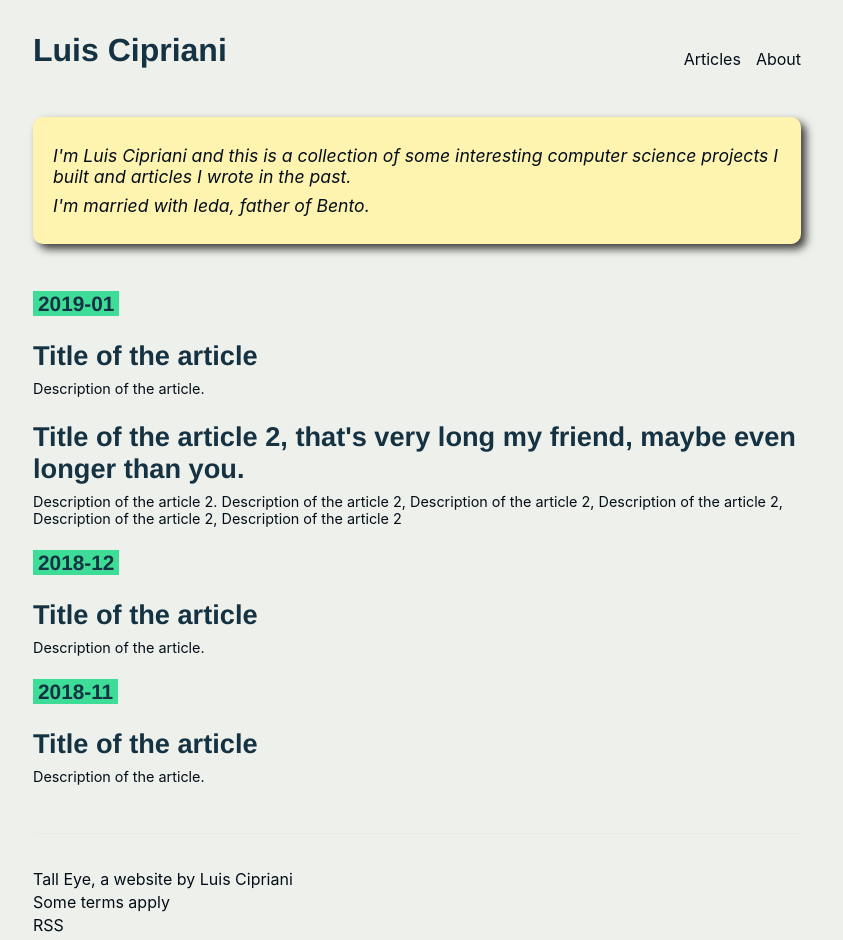
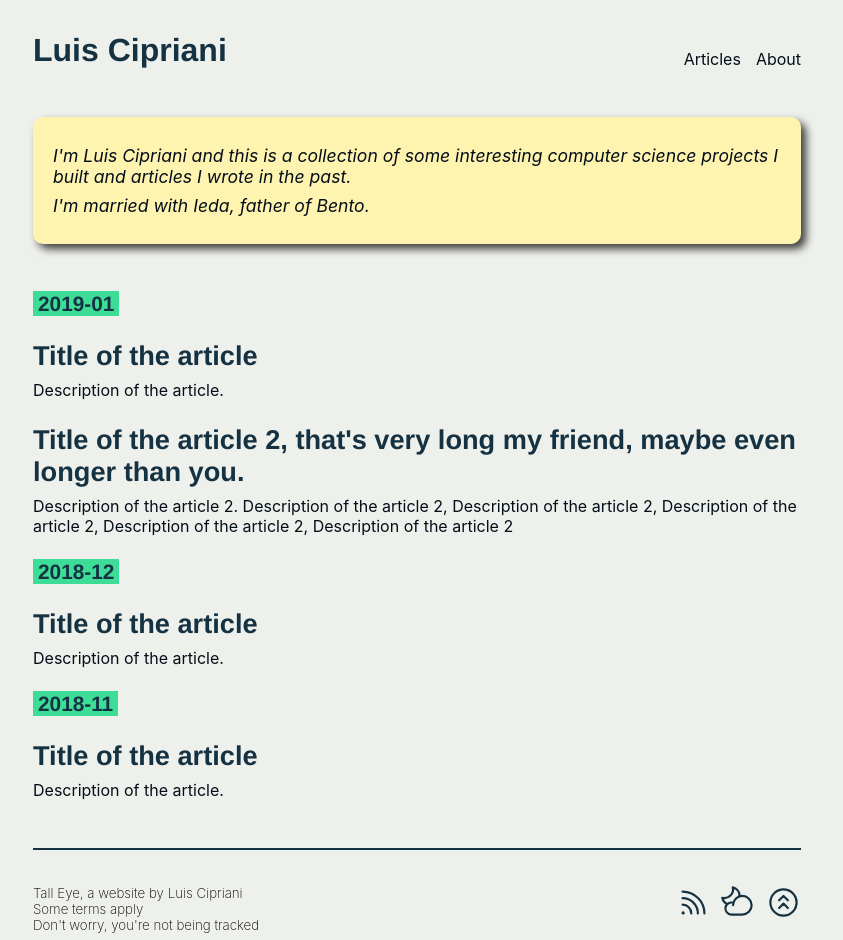
Before and after one commit to lfcipriani/www.talleye.com, a Next.js app: page / in a window 1280 px wide. Shown: the top 940 px of the page, without its empty margins (223-1066 px from the left). Built offline with nearby package versions, Linux system fonts and the light colour scheme.

Commit message:
improving layout of footer

```diff
--- a/components/siteFooter.js
+++ b/components/siteFooter.js
@@ -2,20 +2,152 @@ export default function SiteHeader() {
   return (
     <>
       <footer>
-        <p>Tall Eye, a website by Luis Cipriani</p>
-        <p>Some terms apply</p>
-        <p>RSS</p>
-        <p>Light/Dark theme</p>
+        <div className="footerLeft">
+          <p>
+            Tall Eye, a website by Luis Cipriani
+            <br />
+            Some terms apply
+            <br />
+            Don't worry, you're not being tracked
+          </p>
+        </div>
+
+        <div className="footerRight">
+          <p>
+            <svg
+              xmlns="http://www.w3.org/2000/svg"
+              width="35"
+              height="35"
+              viewBox="0 0 256 256"
+              className="svgIcon"
+            >
+              <rect width="256" height="256" fill="none"></rect>
+              <path
+                d="M48,144a64,64,0,0,1,64,64"
+                fill="none"
+                stroke="#284B63"
+                strokeLinecap="round"
+                strokeLinejoin="round"
+                strokeWidth="16"
+                className="stroke"
+              ></path>
+              <path
+                d="M48,96A112,112,0,0,1,160,208"
+                fill="none"
+                stroke="#284B63"
+                strokeLinecap="round"
+                strokeLinejoin="round"
+                strokeWidth="16"
+                className="stroke"
+              ></path>
+              <path
+                d="M48,48A160,160,0,0,1,208,208"
+                fill="none"
+                stroke="#284B63"
+                strokeLinecap="round"
+                strokeLinejoin="round"
+                strokeWidth="16"
+                className="stroke"
+              ></path>
+              <circle cx="52" cy="204" r="12" className="fill"></circle>
+            </svg>
+
+            <svg
+              xmlns="http://www.w3.org/2000/svg"
+              width="35"
+              height="35"
+              fill="#284B63"
+              viewBox="0 0 256 256"
+              className="svgIcon"
+            >
+              <rect width="256" height="256" fill="none"></rect>
+              <path
+                d="M88,148a68,68,0,1,1,68,68H76a44,44,0,1,1,14.30583-85.62208"
+                fill="none"
+                stroke="#284B63"
+                strokeLinecap="round"
+                strokeLinejoin="round"
+                strokeWidth="16"
+                className="stroke"
+              ></path>
+              <path
+                d="M46.99,138.92889A64.12919,64.12919,0,0,1,9.6218,94.37955l.00023-.001A64.0566,64.0566,0,0,0,86.37854,17.622l.00084-.00019A64.02478,64.02478,0,0,1,136,80q0,1.51431-.06961,3.01174"
+                fill="none"
+                stroke="#284B63"
+                strokeLinecap="round"
+                strokeLinejoin="round"
+                strokeWidth="16"
+                className="stroke"
+              ></path>
+            </svg>
+
+            <svg
+              xmlns="http://www.w3.org/2000/svg"
+              width="35"
+              height="35"
+              fill="#0e1007"
+              viewBox="0 0 256 256"
+              className="svgIcon"
+            >
+              <rect width="256" height="256" fill="none"></rect>
+              <circle
+                cx="128"
+                cy="128"
+                r="96"
+                fill="none"
+                stroke="#0e1007"
+                strokeLinecap="round"
+                strokeLinejoin="round"
+                strokeWidth="16"
+                className="stroke"
+              ></circle>
+              <polyline
+                points="96 168 128 136 160 168"
+                fill="none"
+                stroke="#0e1007"
+                strokeLinecap="round"
+                strokeLinejoin="round"
+                strokeWidth="16"
+                className="stroke"
+              ></polyline>
+              <polyline
+                points="96 112 128 80 160 112"
+                fill="none"
+                stroke="#0e1007"
+                strokeLinecap="round"
+                strokeLinejoin="round"
+                strokeWidth="16"
+                className="stroke"
+              ></polyline>
+            </svg>
+          </p>
+        </div>
       </footer>
       <style jsx>
         {`
           footer {
             width: 100%;
-            border-top: 1px solid #eaeaea;
+            border-top: 2px solid var(--color-text-heading);
             padding: 2rem 0;
+            display: flex;
+            flex-wrap: wrap;
+            justify-content: space-between;
+            align-items: flex-start;
           }
           p {
             margin: 3px 0;
+            font-weight: 200;
+            font-size: smaller;
+            color: var(--color-high-contrast);
+          }
+          .svgIcon + .svgIcon {
+            margin-left: 10px;
+          }
+          .stroke {
+            stroke: var(--color-text-heading);
+          }
+          .fill {
+            fill: var(--color-text-heading);
           }
         `}
       </style>
--- a/styles/Home.module.css
+++ b/styles/Home.module.css
@@ -25,6 +25,6 @@
   margin: 0.5rem 0;
 }
 .articleDescription {
-  font-size: 0.9rem;
+  font-size: 1rem;
   margin: 0.5rem 0;
 }
--- a/styles/globals.css
+++ b/styles/globals.css
@@ -6,6 +6,7 @@
   --color-text-heading: #153243;
   --color-text-normal: #040e19;
   --color-text-highlight: #3ddc97;
+  --color-high-contrast: #000;
 
   /* Sizes */
 
```
